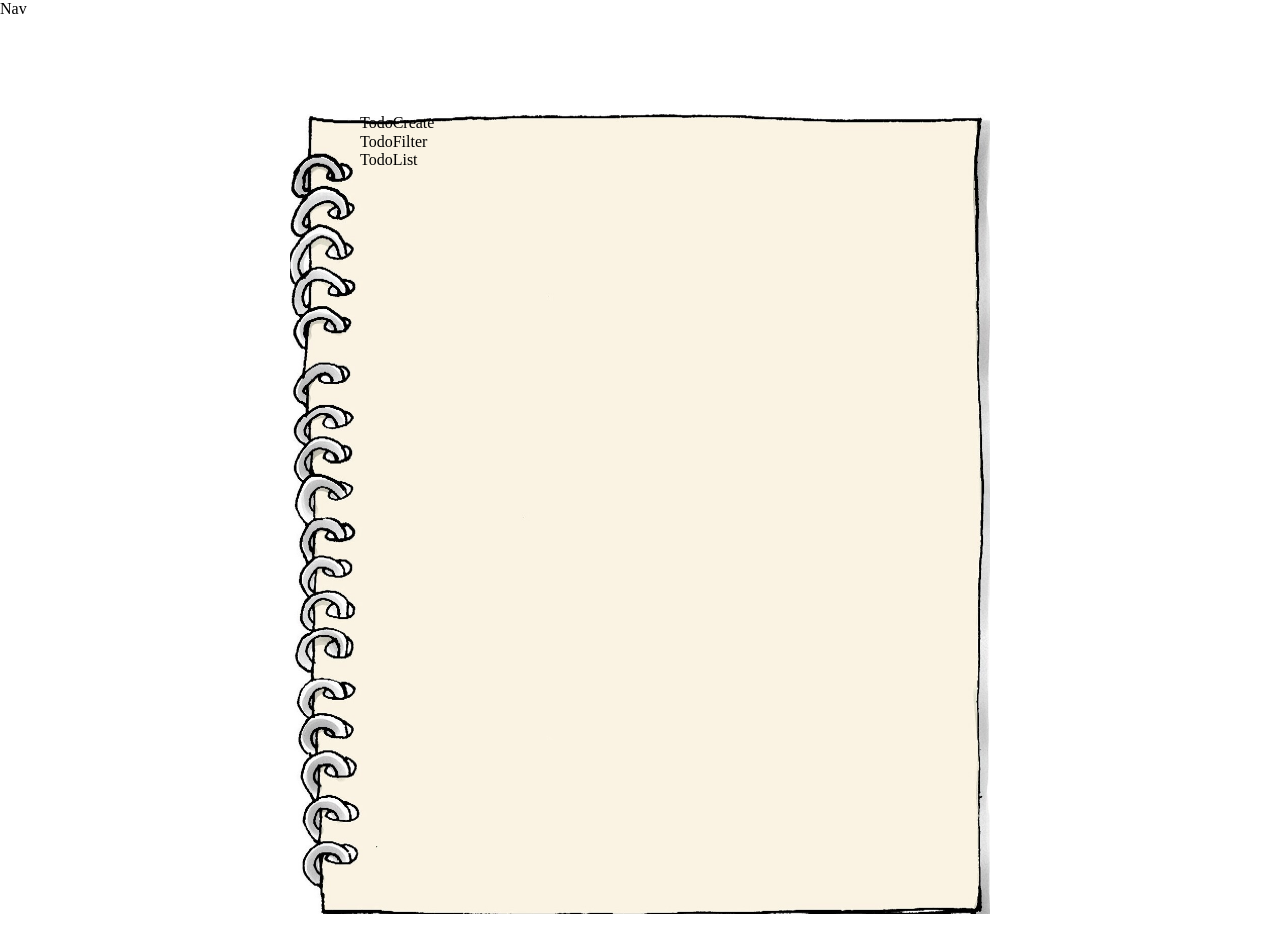
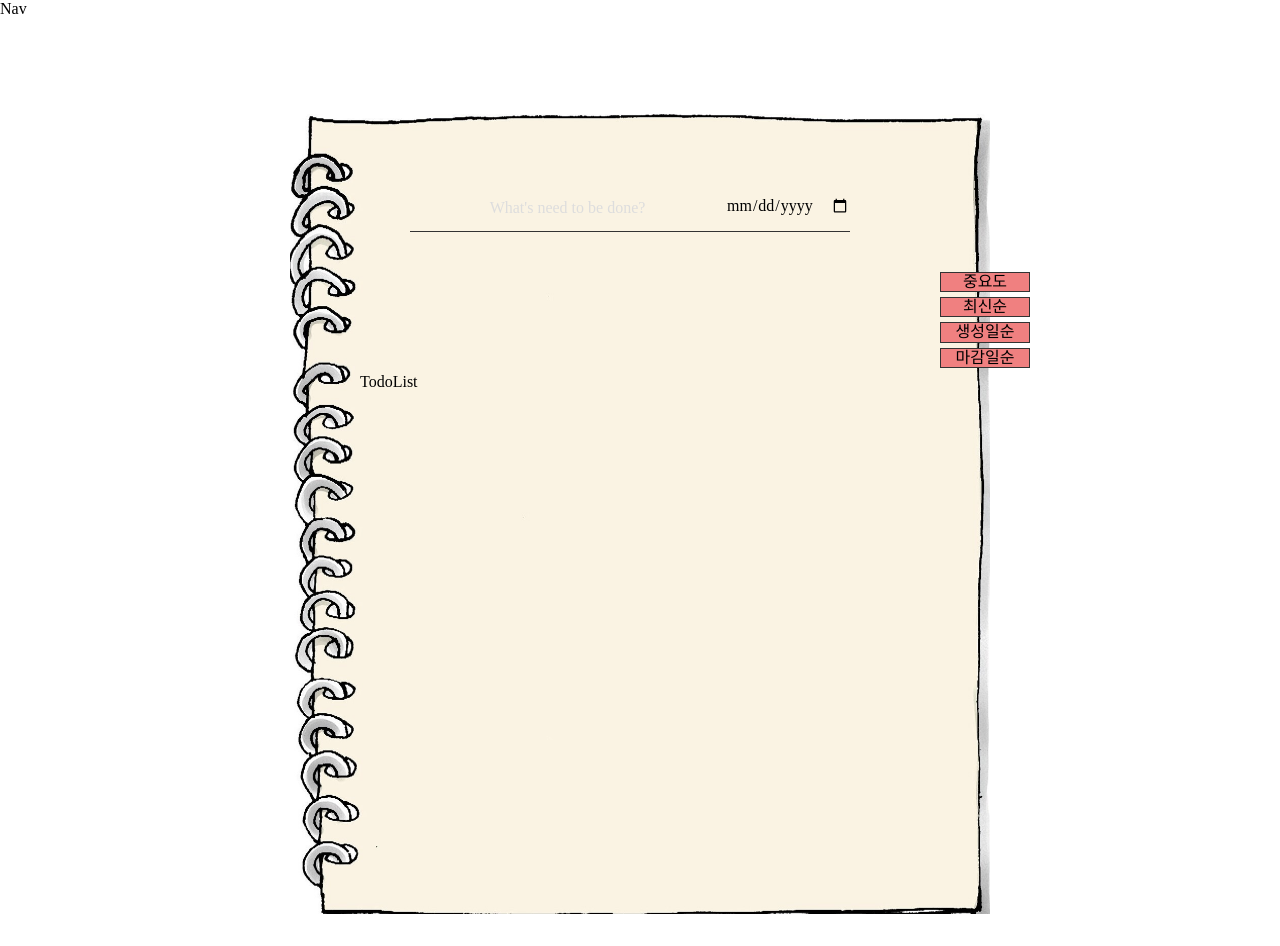
Before and after one commit to JOHNKIM-KK/Modu-TodoList, a React (Create React App) app: page / in a window 1280 px wide. Built offline with nearby package versions, Linux system fonts and the light colour scheme.

Commit message:
Feat: InputBox, Calendar and Filter(\#9)

```diff
--- a/src/Components/TodoList/TodoCreate.tsx
+++ b/src/Components/TodoList/TodoCreate.tsx
@@ -1,9 +1,55 @@
 import React from "react";
+import styled from "styled-components";
+
+const TodoHeadBlock = styled.div`
+  display: flex;
+  justify-content: center;
+  padding-top: 52px;
+  padding-bottom: 24px;
+`;
+
+const InsertForm = styled.form`
+  display: flex;
+  background: transparent;
+  padding-left: 40px;
+  padding-top: 16px;
+  padding-right: 60px;
+  padding-bottom: 16px;
+`;
+
+const Input = styled.input`
+  padding: 12px;
+  background-color: transparent;
+  border: none;
+  border-bottom: 1px solid #333;
+  width: 100%;
+  outline: none;
+  font-size: 21px;
+  box-sizing: border-box;
+  color: #119955;
+  &::placeholder {
+    text-align: center;
+    color: #dddddd;
+    font-size: 16px;
+  }
+`;
+
+const Calendar = styled.input`
+  width: 150px;
+  background-color: transparent;
+  border: none;
+  border-bottom: 1px solid #333;
+`;
 
 const TodoCreate: React.FC = () => {
   return (
     <>
-      <div>TodoCreate</div>
+      <TodoHeadBlock>
+        <InsertForm>
+          <Input autoFocus placeholder="What's need to be done?"></Input>
+          <Calendar type="date" />
+        </InsertForm>
+      </TodoHeadBlock>
     </>
   );
 };
--- a/src/Components/TodoList/TodoFilter.tsx
+++ b/src/Components/TodoList/TodoFilter.tsx
@@ -1,10 +1,46 @@
 import React from "react";
+import styled from "styled-components";
+
+const FilterLists = [
+  {
+    id: 0,
+    text: "중요도",
+  },
+  {
+    id: 1,
+    text: "최신순",
+  },
+  {
+    id: 2,
+    text: "생성일순",
+  },
+  {
+    id: 3,
+    text: "마감일순",
+  },
+];
+
+const FilterBlock = styled.div`
+  position: relative;
+  left: 100%;
+  padding-left: 20px;
+
+  div {
+    background-color: lightcoral;
+    border: 1px solid #333;
+    width: 90px;
+    text-align: center;
+    margin-bottom: 5px;
+  }
+`;
 
 const TodoFilter: React.FC = () => {
   return (
-    <>
-      <div>TodoFilter</div>
-    </>
+    <FilterBlock>
+      {FilterLists.map(list => (
+        <div key={list.id}>{list.text}</div>
+      ))}
+    </FilterBlock>
   );
 };
 
```
